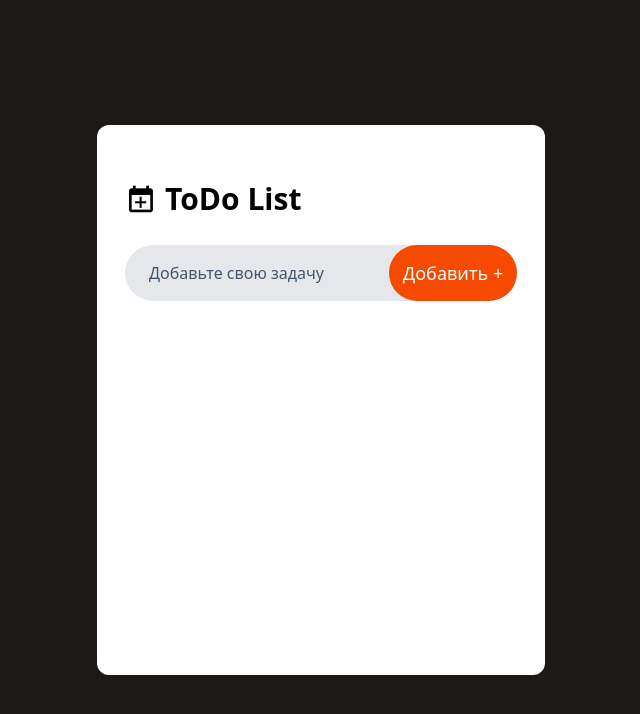
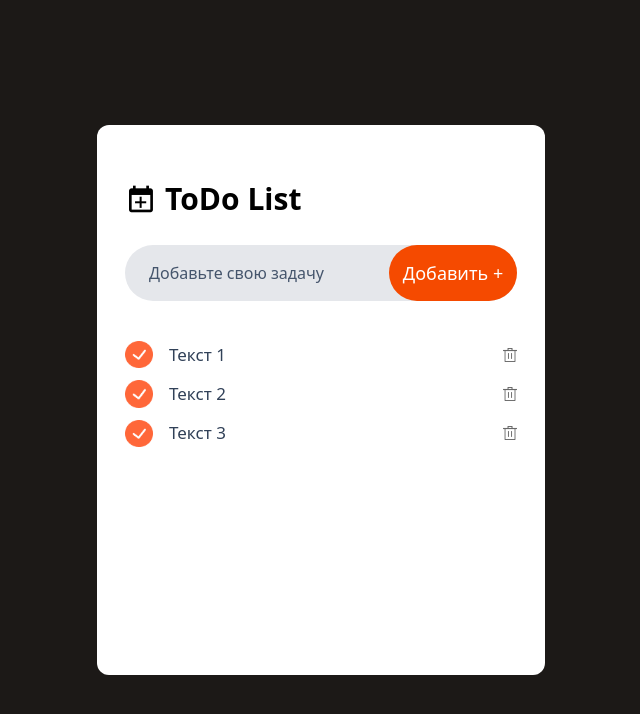
Before and after one commit to breadblead/ToDo-App, a React (Vite) app: page / in a window 1280 px wide. Shown: the top 714 px of the page, without its empty margins (319-959 px from the left). Built offline with nearby package versions, Linux system fonts and the light colour scheme.

Commit message:
ToDo Items

```diff
--- a/src/components/Todo.jsx
+++ b/src/components/Todo.jsx
@@ -1,5 +1,6 @@
 import React from 'react'
 import todo_icon from '../assets/todo_icon.png'
+import TodoItems from './TodoItems'
 
 const Todo = () => {
   return (
@@ -9,9 +10,16 @@
         <h1 className='text-3xl font-semibold'>ToDo List</h1>
       </div>
 
+
       <div className='flex items-center my-7 bg-gray-200 rounded-full'>
         <input className='bg-transparent border-0 outline-none flex-1 h-14 pl-6 pr-2 placeholder:text-slate-600' type="text" placeholder='Добавьте свою задачу' />
         <button className='border-none rounded-full bg-orange-600 w-32 h-14 text-white text-lg font-medium cursor-pointer'>Добавить +</button>
+      </div>
+
+      <div>
+        <TodoItems text='Текст 1'/>
+        <TodoItems text='Текст 2'/>
+        <TodoItems text='Текст 3'/>
       </div>
 
     </div>
--- /dev/null
+++ b/src/components/TodoItems.jsx
@@ -0,0 +1,22 @@
+import React from 'react'
+import tick from '../assets/tick.png'
+import not_tick from '../assets/not_tick.png'
+import delete_icon from '../assets/delete.png'
+
+
+const TodoItems = ({text}) => {
+  return (
+    <div className='flex items-center my-3 gap-2'>
+
+      <div className='flex flex-1 items-center cursor-pointer'>
+      <img src={tick} alt="" className='w-7'/>
+      <p className='text-slate-700 ml-4 text-[17px]'>{text}</p>
+    </div>
+
+    <img src={delete_icon} alt="" className='w-3.5 cursor-pointer'/>
+
+    </div>
+  )
+}
+
+export default TodoItems
```
